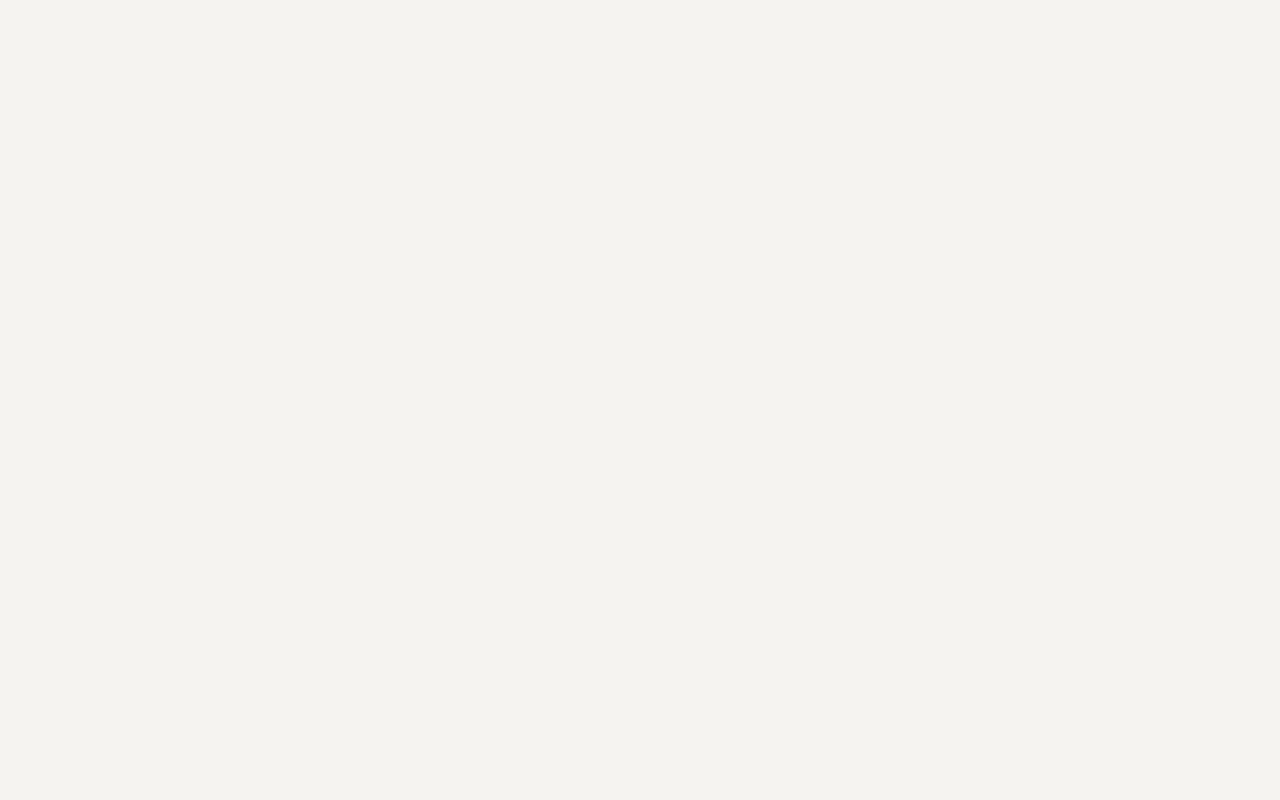
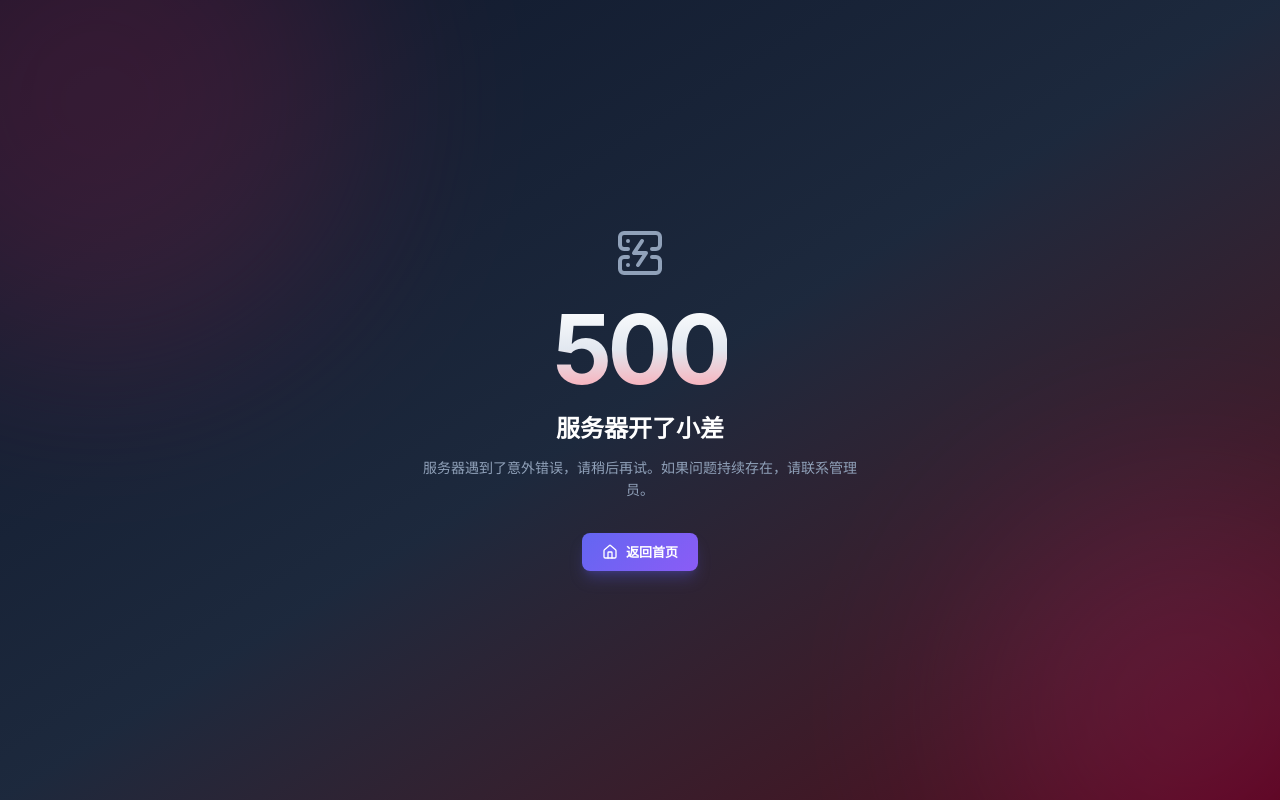
Before and after one commit to kim1024/yonyou-case, a Vue app in the folder frontend/: page /500 in a window 1280 px wide. Before the commit this address had no page. Built offline with nearby package versions, Linux system fonts and the light colour scheme.

Commit message:
feat: 添加 404 和 500 错误页面 — 暗色渐变风格、交错入场动画 [frontend-engineer]
Co-Authored-By: Claude Opus 4.7 <noreply@anthropic.com>

```diff
--- a/frontend/src/router/index.ts
+++ b/frontend/src/router/index.ts
@@ -74,6 +74,16 @@ const router = createRouter({
         },
       ],
     },
+    {
+      path: '/500',
+      name: 'server-error',
+      component: () => import('@/views/ServerErrorView.vue'),
+    },
+    {
+      path: '/:pathMatch(.*)*',
+      name: 'not-found',
+      component: () => import('@/views/NotFoundView.vue'),
+    },
   ],
 })
 
--- /dev/null
+++ b/frontend/src/views/NotFoundView.vue
@@ -0,0 +1,82 @@
+<script setup lang="ts">
+import { useRouter } from 'vue-router'
+import { MapPinOff, Home } from 'lucide-vue-next'
+
+const router = useRouter()
+
+const stagger = {
+  icon: '80ms',
+  code: '160ms',
+  heading: '280ms',
+  subtext: '360ms',
+  button: '480ms',
+}
+</script>
+
+<template>
+  <div
+    class="relative flex min-h-dvh items-center justify-center overflow-hidden bg-gradient-to-br from-slate-900 via-slate-800 to-indigo-950"
+  >
+    <!-- Ambient blobs -->
+    <div
+      class="absolute -left-40 -top-40 h-[520px] w-[520px] rounded-full bg-indigo-600 opacity-15 blur-[100px]"
+    />
+    <div
+      class="absolute -bottom-32 -right-32 h-[440px] w-[440px] rounded-full bg-violet-500 opacity-15 blur-[100px]"
+    />
+
+    <!-- Content -->
+    <div class="relative z-10 flex flex-col items-center px-6 text-center">
+      <!-- Icon -->
+      <div
+        class="animate-fade-up mb-6"
+        :style="{ animationDelay: stagger.icon }"
+      >
+        <MapPinOff :size="48" class="text-slate-400" />
+      </div>
+
+      <!-- Error code -->
+      <h1
+        class="error-code animate-fade-up text-6xl font-bold tracking-tighter md:text-8xl"
+        :style="{ animationDelay: stagger.code }"
+      >
+        404
+      </h1>
+
+      <!-- Heading -->
+      <h2
+        class="animate-fade-up mt-4 text-2xl font-semibold text-white"
+        :style="{ animationDelay: stagger.heading }"
+      >
+        页面走丢了
+      </h2>
+
+      <!-- Subtext -->
+      <p
+        class="animate-fade-up mt-3 max-w-md text-slate-400"
+        :style="{ animationDelay: stagger.subtext }"
+      >
+        您访问的页面不存在或已被移除，请检查地址是否正确
+      </p>
+
+      <!-- Button -->
+      <button
+        class="gradient-accent animate-fade-up mt-8 inline-flex items-center gap-2 rounded-lg px-5 py-2.5 text-sm font-semibold shadow-lg shadow-indigo-500/25 transition-all duration-200 hover:-translate-y-0.5"
+        :style="{ animationDelay: stagger.button }"
+        @click="router.push('/')"
+      >
+        <Home :size="16" />
+        返回首页
+      </button>
+    </div>
+  </div>
+</template>
+
+<style scoped>
+.error-code {
+  background: linear-gradient(to bottom, #ffffff, #e2e8f0, #94a3b8);
+  -webkit-background-clip: text;
+  background-clip: text;
+  -webkit-text-fill-color: transparent;
+}
+</style>
--- /dev/null
+++ b/frontend/src/views/ServerErrorView.vue
@@ -0,0 +1,82 @@
+<script setup lang="ts">
+import { useRouter } from 'vue-router'
+import { ServerCrash, Home } from 'lucide-vue-next'
+
+const router = useRouter()
+
+const stagger = {
+  icon: '80ms',
+  code: '160ms',
+  heading: '280ms',
+  subtext: '360ms',
+  button: '480ms',
+}
+</script>
+
+<template>
+  <div
+    class="relative flex min-h-dvh items-center justify-center overflow-hidden bg-gradient-to-br from-slate-900 via-slate-800 to-rose-950"
+  >
+    <!-- Ambient blobs -->
+    <div
+      class="absolute -left-40 -top-40 h-[520px] w-[520px] rounded-full bg-rose-500 opacity-15 blur-[100px]"
+    />
+    <div
+      class="absolute -bottom-32 -right-32 h-[440px] w-[440px] rounded-full bg-pink-500 opacity-15 blur-[100px]"
+    />
+
+    <!-- Content -->
+    <div class="relative z-10 flex flex-col items-center px-6 text-center">
+      <!-- Icon -->
+      <div
+        class="animate-fade-up mb-6"
+        :style="{ animationDelay: stagger.icon }"
+      >
+        <ServerCrash :size="48" class="text-slate-400" />
+      </div>
+
+      <!-- Error code -->
+      <h1
+        class="error-code animate-fade-up text-6xl font-bold tracking-tighter md:text-8xl"
+        :style="{ animationDelay: stagger.code }"
+      >
+        500
+      </h1>
+
+      <!-- Heading -->
+      <h2
+        class="animate-fade-up mt-4 text-2xl font-semibold text-white"
+        :style="{ animationDelay: stagger.heading }"
+      >
+        服务器开了小差
+      </h2>
+
+      <!-- Subtext -->
+      <p
+        class="animate-fade-up mt-3 max-w-md text-slate-400"
+        :style="{ animationDelay: stagger.subtext }"
+      >
+        服务器遇到了意外错误，请稍后再试。如果问题持续存在，请联系管理员。
+      </p>
+
+      <!-- Button -->
+      <button
+        class="gradient-accent animate-fade-up mt-8 inline-flex items-center gap-2 rounded-lg px-5 py-2.5 text-sm font-semibold shadow-lg shadow-indigo-500/25 transition-all duration-200 hover:-translate-y-0.5"
+        :style="{ animationDelay: stagger.button }"
+        @click="router.push('/')"
+      >
+        <Home :size="16" />
+        返回首页
+      </button>
+    </div>
+  </div>
+</template>
+
+<style scoped>
+.error-code {
+  background: linear-gradient(to bottom, #ffffff, #e2e8f0, #fda4af);
+  -webkit-background-clip: text;
+  background-clip: text;
+  -webkit-text-fill-color: transparent;
+}
+</style>
```
